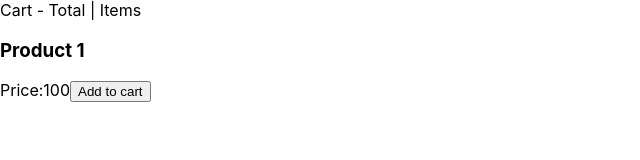
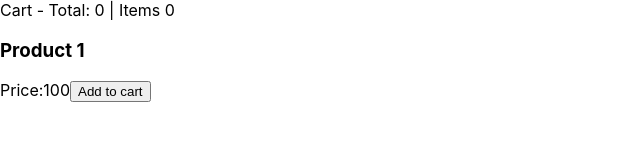
Before and after one commit to brennolemos/next-clean-arch, a Next.js app: page /products/1 in a window 1280 px wide. Shown: the top 160 px of the page, without its empty margins (0-640 px from the left). Built offline with nearby package versions, Linux system fonts and the light colour scheme; data requests are answered from the project's data file.

Commit message:
Get the data from the cart context

```diff
--- a/src/components/Cart.tsx
+++ b/src/components/Cart.tsx
@@ -1,6 +1,12 @@
+import { useContext } from "react";
+
+import { CartContext } from "../context/cart-context";
+
 const Cart = () => {
+  const cartContext = useContext(CartContext);
+
   return <nav>
-    Cart - Total | Items
+    Cart - Total: {cartContext.total} | Items {cartContext.products.length}
   </nav>;
 };
 
--- a/src/context/cart-context.tsx
+++ b/src/context/cart-context.tsx
@@ -34,7 +34,7 @@ export const CartProvider = ({ children }: PropsWithChildren) => {
   }, []);
 
   useEffect(() => {
-    if (!products) {
+    if (!products.length) {
       return;
     }
 
--- a/src/pages/products/[id].tsx
+++ b/src/pages/products/[id].tsx
@@ -1,4 +1,6 @@
 import { GetStaticPaths, GetStaticProps, NextPage } from "next";
+import { useContext } from "react";
+import { CartContext } from "../../context/cart-context";
 import { http } from "../../utils/https";
 import { Product } from "../../utils/models";
 
@@ -7,12 +9,14 @@ type ProductDetailProps = {
 };
 
 const ProductDetail: NextPage<ProductDetailProps> = ({ product }) => {
+  const cartContext = useContext(CartContext);
+
   return (
     <div>
       <h3>{product.name}</h3>
       <label>Price:</label>
       {product.price}
-      <button>Add to cart</button>
+      <button onClick={() => cartContext.addProduct(product)}>Add to cart</button>
     </div>
   );
 };
```
